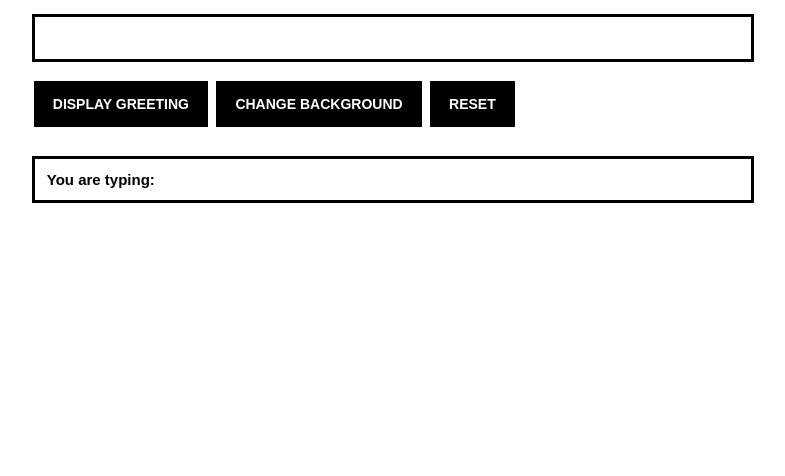
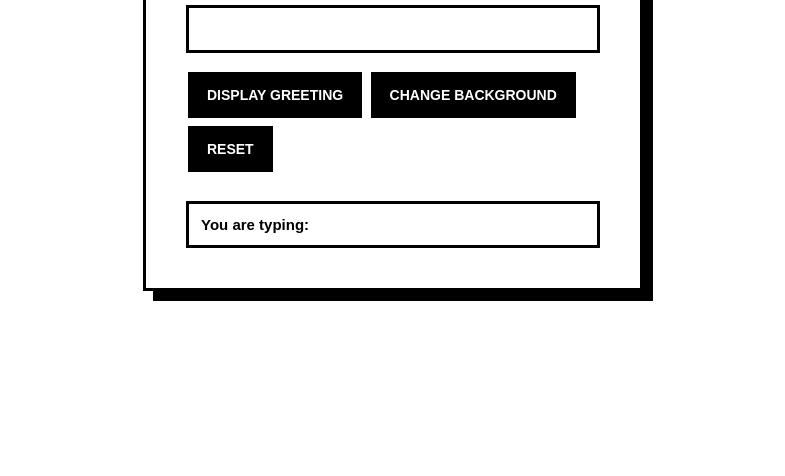
Before and after one commit to Luigibarte4563/basic-event-page, a plain HTML site: page index.html in a window 1280 px wide. Shown: the part 324-800 px from the top of the page, without its empty margins (247-1032 px from the left). Drawn offline with Linux system fonts and the light colour scheme.

Commit message:
replace the class to id in pageContainer

```diff
--- a/style.css
+++ b/style.css
@@ -18,7 +18,7 @@ body {
 }
 
 /* Main container */
-.pageContainer {
+#pageContainer {
     width: 500px;
     padding: 40px;
 
```
